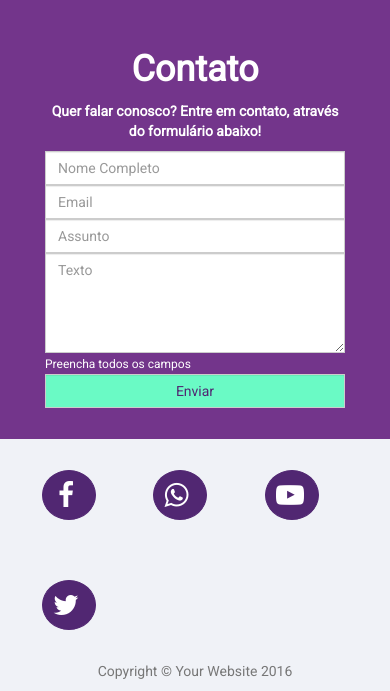
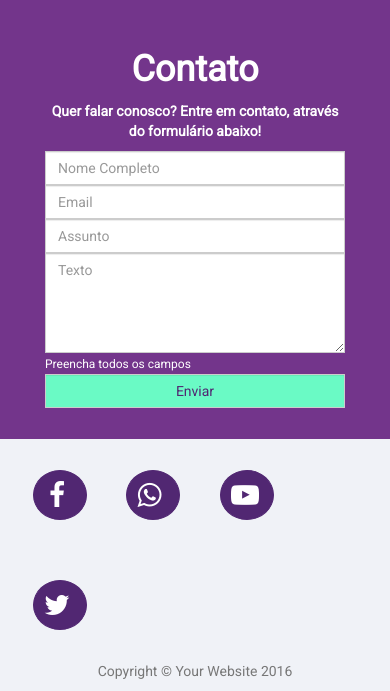
Before and after one commit to gxpunicornios/marketingnaveia, a PHP site: page / in a window 390 px wide. Shown: the part 1521-2212 px from the top of the page. Run offline with PHP 8.4, Linux system fonts and the light colour scheme; data that the repository does not hold is empty.

Commit message:
Agora vai

```diff
--- a/css/style.css
+++ b/css/style.css
@@ -248,7 +248,7 @@ footer i.fa-facebook{
 
   footer i{
     width: 15%;
-    margin-left: 7.5%;
-    margin-right: 7.5%;
+    margin-left: 5%;
+    margin-right: 5%;
   }
 }
```
